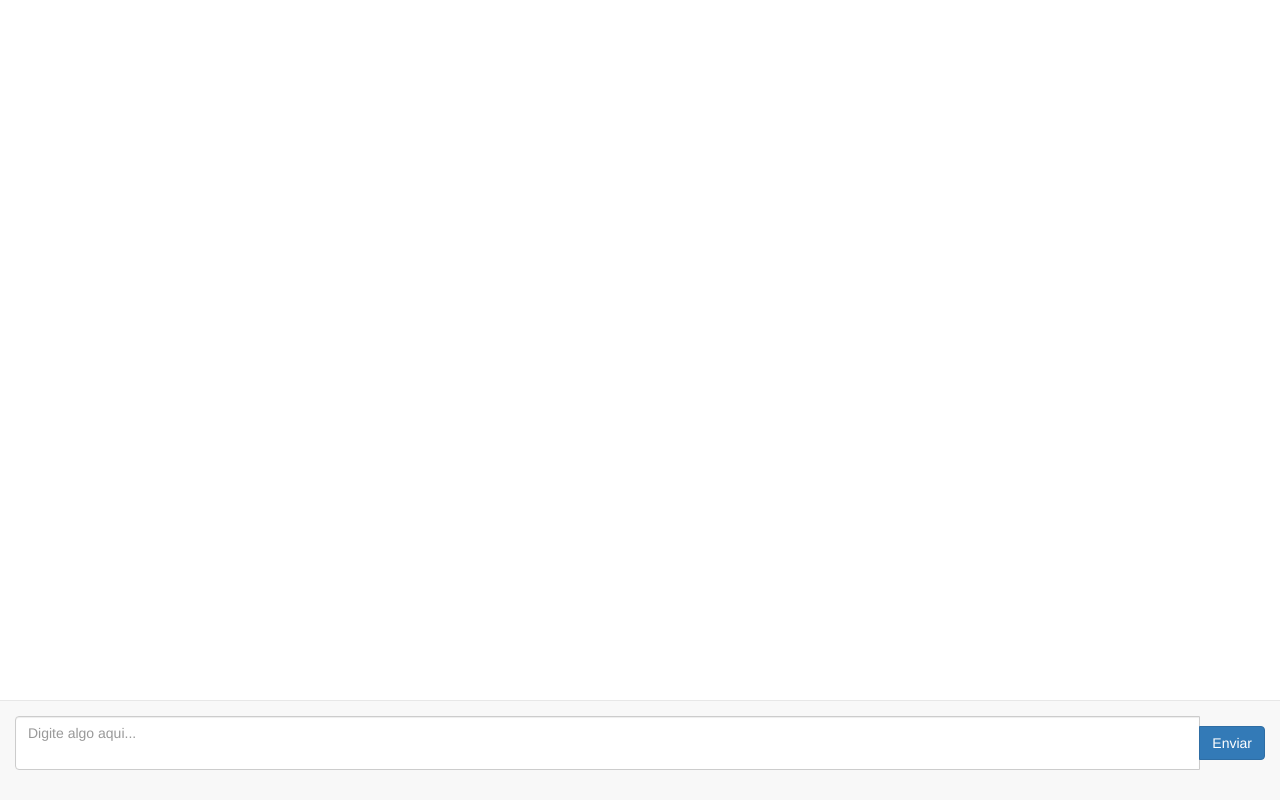
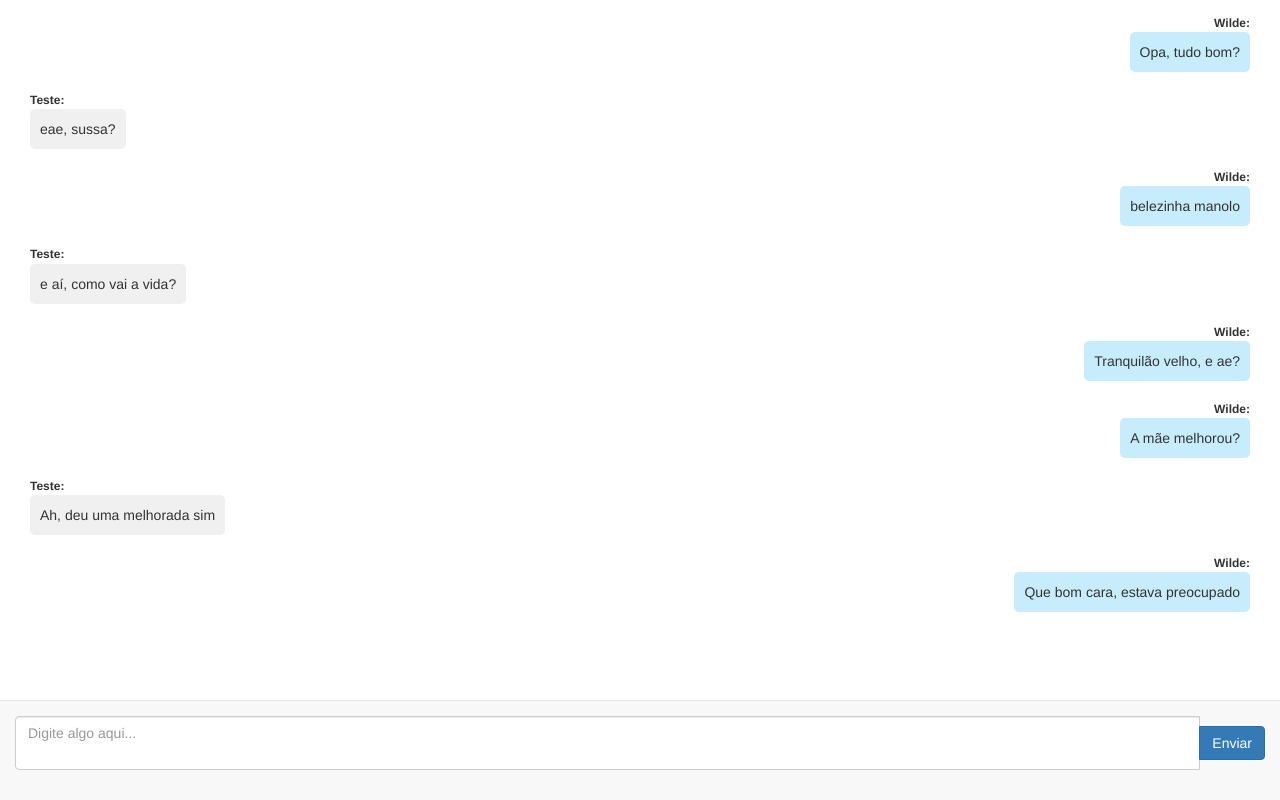
Before and after one commit to wildeee/react-hello, a React (Create React App) app: page / in a window 1280 px wide. Built offline with nearby package versions, Linux system fonts and the light colour scheme.

Commit message:
Stub da area de mensagens

```diff
--- a/src/App.js
+++ b/src/App.js
@@ -1,7 +1,19 @@
 import React, { Component } from 'react';
 import ModalUsername from './ModalUsername.js';
+import MessagesArea from './MessagesArea.js';
 import ChatInput from './ChatInput.js'
 import './App.css';
+
+let MESSAGES = [
+	{sender: 'Wilde', message: 'Opa, tudo bom?', yourMessage: true, timestamp: new Date(), key: 1},
+	{sender: 'Teste', message: 'eae, sussa?', yourMessage: false, timestamp: new Date(), key: 2},
+	{sender: 'Wilde', message: 'belezinha manolo', yourMessage: true, timestamp: new Date(), key: 3},
+	{sender: 'Teste', message: 'e aí, como vai a vida?', yourMessage: false, timestamp: new Date(), key: 4},
+	{sender: 'Wilde', message: 'Tranquilão velho, e ae?', yourMessage: true, timestamp: new Date(), key: 5},
+	{sender: 'Wilde', message: 'A mãe melhorou?', yourMessage: true, timestamp: new Date(), key: 6},
+	{sender: 'Teste', message: 'Ah, deu uma melhorada sim', yourMessage: false, timestamp: new Date(), key: 7},
+	{sender: 'Wilde', message: 'Que bom cara, estava preocupado', yourMessage: true, timestamp: new Date(), key: 8}
+];
 
 class App extends Component {
 
@@ -17,10 +29,12 @@ class App extends Component {
 	};
 
 	render() {
+		const styleChat = 'navbar navbar-default navbar-fixed-bottom body-padding';
 		return (
 			<div className="body-padding">
 				<ModalUsername showModal={false} username={this.state.username} onUsernameChange={this.onUsernameChange} />
-				<ChatInput className="navbar navbar-default navbar-fixed-bottom body-padding"/>
+				<MessagesArea messages={MESSAGES} />
+				<ChatInput className={styleChat} />
 			</div>
 		);
 	}
--- /dev/null
+++ b/src/Message.css
@@ -0,0 +1,23 @@
+.full-message {
+	margin-bottom: 10px;
+}
+
+.message {
+	border-radius: 5px;
+	display: inline-block;
+	padding: 10px;
+}
+
+.message.yourself {
+	background-color: #C7EDFC;
+}
+
+.message.other {
+	background-color: #F0F0F0;
+}
+
+.sender {
+	margin: 0;
+	font-size: 12px;
+	font-weight: bold;
+}
--- /dev/null
+++ b/src/Message.js
@@ -0,0 +1,29 @@
+import React, { Component } from 'react';
+import './Message.css'
+
+class Message extends Component {
+	render() {
+		let senderStyle = 'sender';
+		let messageStyle = 'message';
+		let fullMessageStyle = 'full-message';
+		if (this.props.yourMessage) {
+			senderStyle += ' pull-right';
+			messageStyle += ' yourself';
+			fullMessageStyle += ' pull-right'
+		} else {
+			messageStyle += ' other';
+		}
+		return (
+			<div className="col-xs-12">
+				<div className={fullMessageStyle}>
+					<div>
+						<p className={senderStyle}>{this.props.sender}:</p>
+					</div>
+					<p className={messageStyle}>{this.props.message}</p>
+				</div>
+			</div>
+		);
+	}
+}
+
+export default Message;
--- /dev/null
+++ b/src/MessagesArea.js
@@ -0,0 +1,25 @@
+import React, { Component } from 'react';
+import Message from './Message.js'
+
+class MessagesArea extends Component {
+	render() {
+		const messages = this.props.messages.map((message) => {
+			return (
+				<div key={message.key}>
+					<Message
+						sender={message.sender}
+						message={message.message}
+						yourMessage={message.yourMessage}
+						timestamp={message.timestamp} />
+				</div>
+			);
+		});
+		return (
+			<div>
+				{messages}
+			</div>
+		);
+	}
+}
+
+export default MessagesArea;
```
